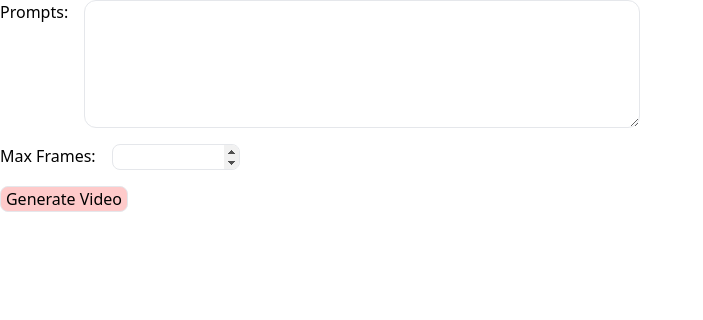
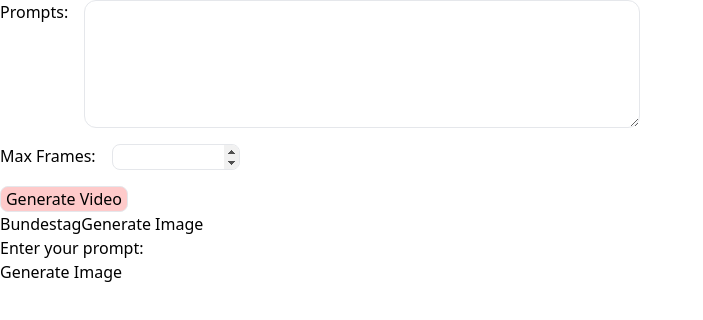
Before and after one commit to marius-jopen/stable-diffusion-api, a React (Create React App) app in the folder client/: page / in a window 1280 px wide. Shown: the top 320 px of the page, without its empty margins (0-703 px from the left). Built offline with nearby package versions, Linux system fonts and the light colour scheme.

Commit message:
bundestag image prompts kind of working

```diff
--- a/client/src/App.js
+++ b/client/src/App.js
@@ -2,6 +2,7 @@ import React from 'react';
 import ImagePromptForm from './components/ImagePromptForm';
 import VideoPromptForm from './components/VideoPromptForm';
 import BundestagPromptForm from './components/BundestagPromptForm';
+import BundestagImagePromptForm from './components/BundestagImagePromptForm';
 
 function App() {
   return (
@@ -9,6 +10,7 @@ function App() {
       {/* <ImagePromptForm /> */}
       {/* <VideoPromptForm /> */}
       <BundestagPromptForm/>
+      <BundestagImagePromptForm/>
     </div>
   );
 }
--- /dev/null
+++ b/client/src/components/BundestagImagePromptForm.js
@@ -0,0 +1,61 @@
+import React, { useState } from 'react';
+
+export default function BundestagImagePromptForm() {
+  const [prompt, setPrompt] = useState('');
+
+  const handleSubmit = async (e) => {
+    e.preventDefault();
+
+    // Parameters object includes both user-defined and fixed values
+    const parameters = {
+      prompt,
+      negative_prompt: "",
+      seed: -1,
+      steps: 20,
+      width: 1024,
+      height: 1024,
+      cfg_scale: 7,
+      sampler_name: "DPM++ 2M Karras",
+      n_iter: 1,
+      batch_size: 1,
+    };
+
+    try {
+      const response = await fetch('/generate-bundestag-image', {
+        method: 'POST',
+        headers: {
+          'Content-Type': 'application/json',
+        },
+        body: JSON.stringify(parameters),
+      });
+
+      if (response.ok) {
+        // Handle success, maybe display the generated image or a success message
+        console.log("Image generated and saved successfully!");
+      } else {
+        // Handle error
+        console.log("Error generating or saving the image.");
+      }
+    } catch (error) {
+      console.error('Error:', error);
+    }
+  };
+
+  return (
+    <form onSubmit={handleSubmit}>
+      <h1>BundestagGenerate Image</h1>
+      <div>
+        <label htmlFor="prompt">Enter your prompt:</label>
+        <input
+          type="text"
+          id="prompt"
+          name="prompt"
+          value={prompt}
+          onChange={(e) => setPrompt(e.target.value)}
+          required
+        />
+      </div>
+      <input type="submit" value="Generate Image" />
+    </form>
+  );
+}
```
Also changed, not shown: 2 other files (tests, documents, lock files or other folders).
